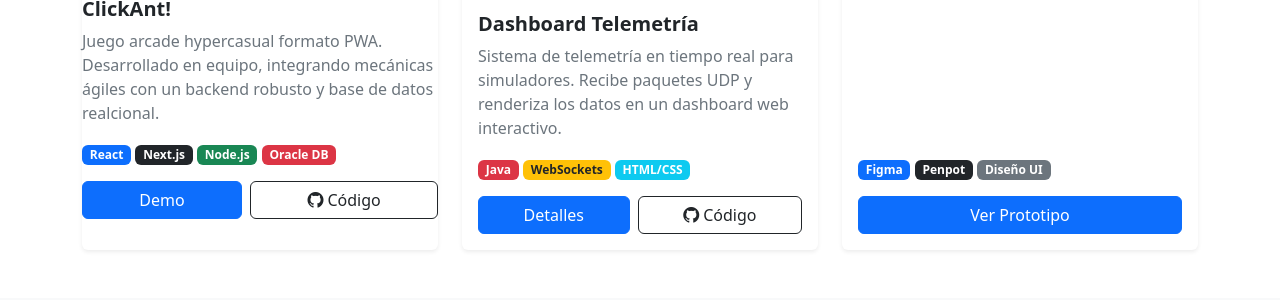
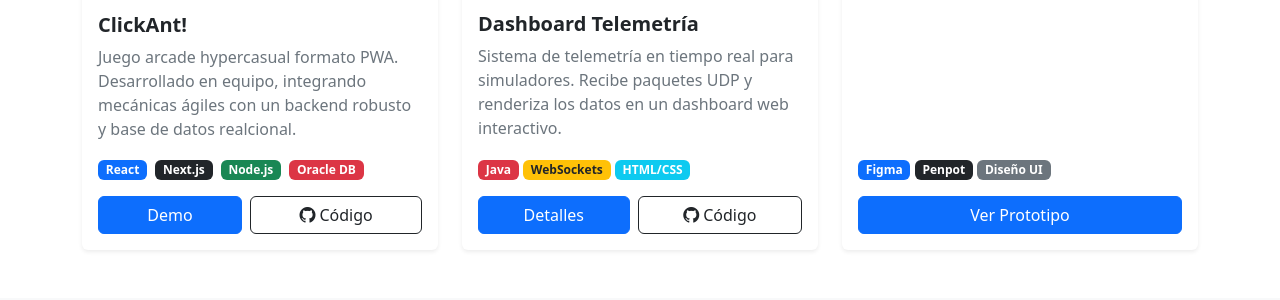
Before and after one commit to alexwillians27/https---github.com-alexwillians27-bootstrap-intro, a plain HTML site: page ej09-portfolio/index.html in a window 1280 px wide. Shown: the part 1123-1423 px from the top of the page. Drawn offline with nearby package versions, Linux system fonts and the light colour scheme.

Commit message:
faltantes y ortografia corregidos

```diff
--- a/ej09-portfolio/index.html
+++ b/ej09-portfolio/index.html
@@ -170,11 +170,11 @@
                     <div class="col">
                          <div class="card h-100 border-0 shadow-sm">
                               <!-- Imagen del proyecto -->
-                              <img src="img/ClickAnt-logo.jpg" class="card-img-top" alt="Pantalla de inicio del jeugo ClickAnt!">
-                              <div class="card-doby d-flex flex-column">
-                                   <h3 class="h5 card-tittle fw-bold">ClickAnt!</h3>
+                              <img src="img/clickant_logo.jpg" class="card-img-top" alt="Pantalla de inicio del jeugo ClickAnt!">
+                              <div class="card-body d-flex flex-column">
+                                   <h3 class="h5 card-title fw-bold">ClickAnt!</h3>
                                    <p class="card-text text-secondary flex-grow-1">Juego arcade hypercasual formato PWA. Desarrollado en equipo, integrando mecánicas ágiles con un backend robusto y base de datos realcional.</p>
-                                   <div class="mb-3">
+                                   <div class="mb-3 d-flex align-items-end flex-wrap gap-2 h-100">
                                         <span class="badge text-bg-primary">React</span>
                                         <span class="badge text-bg-dark">Next.js</span>
                                         <span class="badge text-bg-success">Node.js</span>
@@ -212,7 +212,7 @@
                     <!-- Proyecto 3: EcoDeliver UI/UX -->
                     <div class="col">
                          <div class="card h-100 border-0 shadow-sm">
-                              <img src="img/EcoDeliver_logo.png" class="card-img-top" alt="Vistas de la interfaz móvil de EcoDeliver">
+                              <img src="img/ecodeliver_logo.png" class="card-img-top" alt="Vistas de la interfaz móvil de EcoDeliver">
                               <div class="card-body d-flex flex-column">
                                    <h3 class="h5 card-title fw-bold">EcoDeliver UI/UX</h3>
                                    <p class="card-text text-secondary flex-grow-1">Diseño de interfaz para un servicio de paquetería ecológica en Sevilla. Creación de sistema de diseño y flujos de pantallas (Figma/Penpot).</p>
```
Also changed, not shown: 2 other files.
